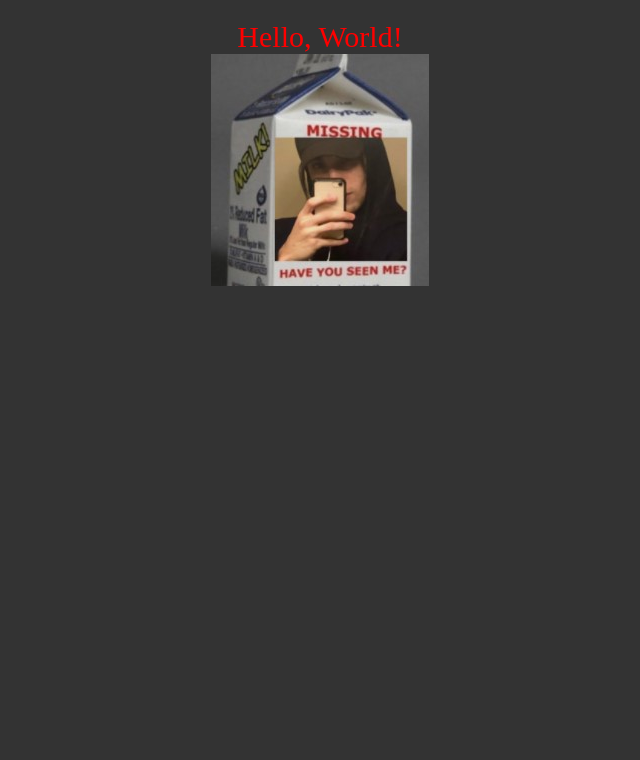
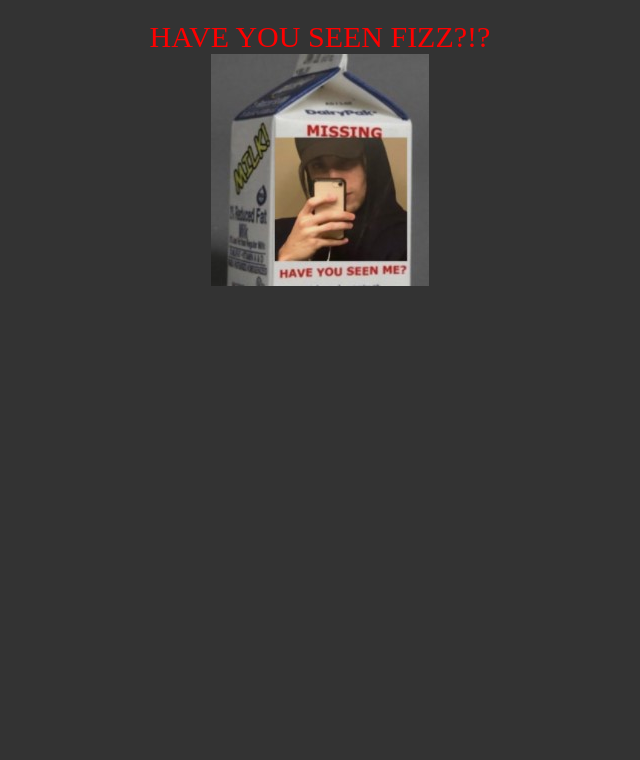
Before and after one commit to 1Orangepeel/HaveYouSeen, a plain HTML site: page index.html in a window 1280 px wide. Shown: the top 760 px of the page, without its empty margins (320-960 px from the left). Drawn offline with Linux system fonts and the light colour scheme.

Commit message:
Update index.html

```diff
--- a/index.html
+++ b/index.html
@@ -34,7 +34,7 @@
 </head>
 <body>
     <!-- Text at the top center -->
-    <div class="text">Hello, World!</div>
+    <div class="text">HAVE YOU SEEN FIZZ?!?</div>
 
     <div class="content">
         <img src="image.png" alt="Displayed Image">
```
